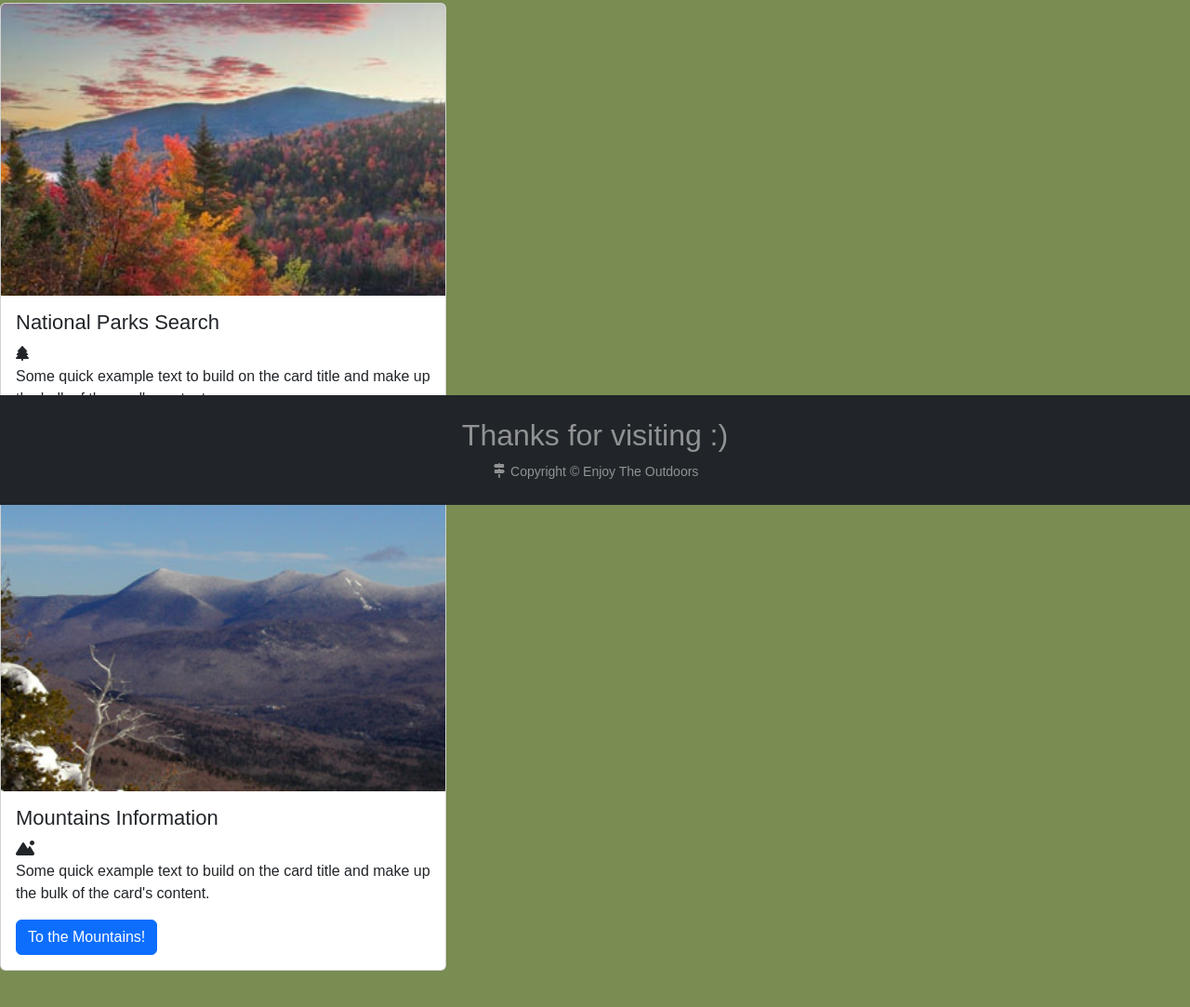
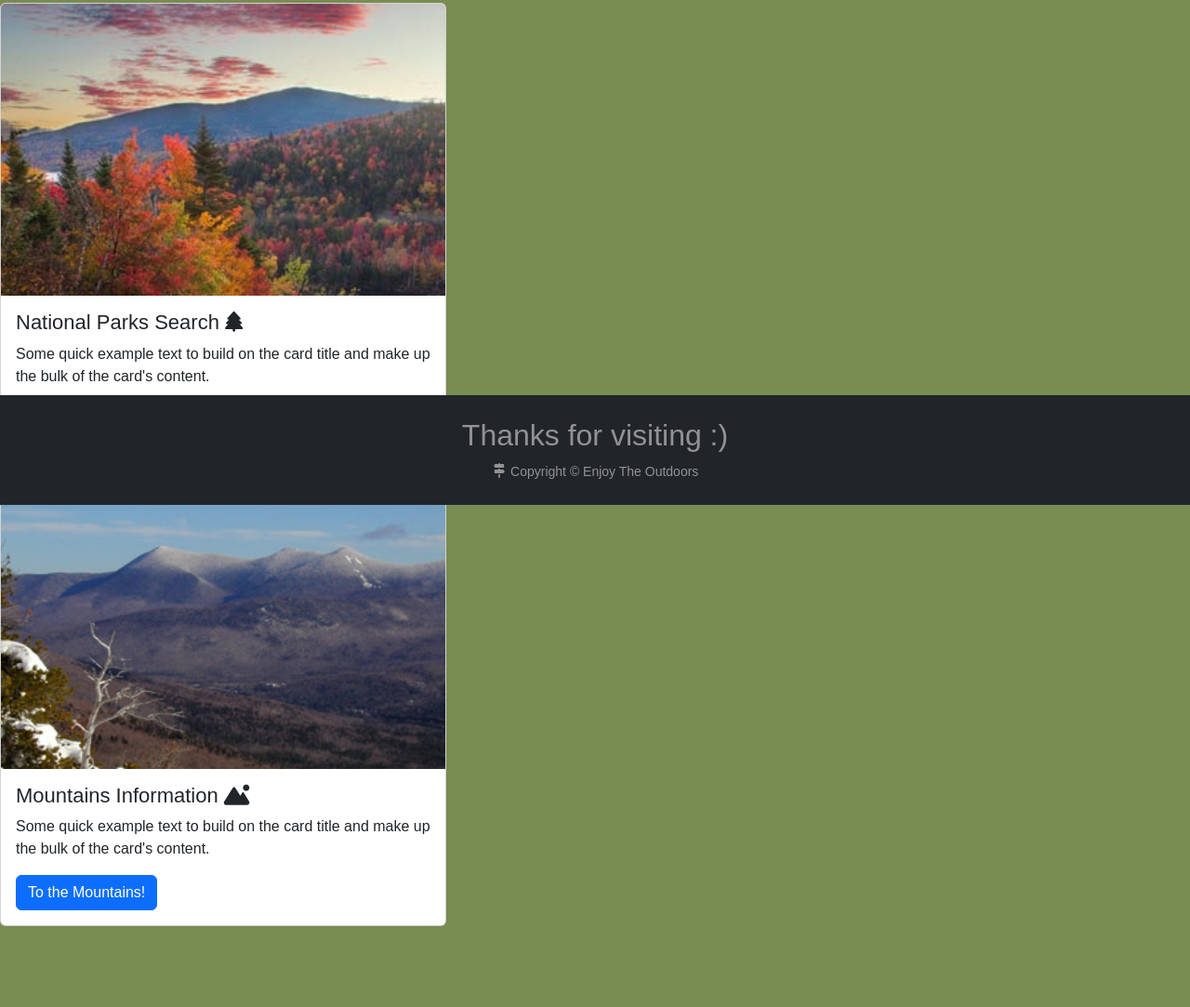
Before and after one commit to TheCodester1/EnjoyTheOutdoorsCapstone2, a plain HTML site: page index.html in a window 1280 px wide. Shown: the part 257-1340 px from the top of the page at 93% size. Drawn offline with nearby package versions, Linux system fonts and the light colour scheme.

Commit message:
- fixed icons

```diff
--- a/index.html
+++ b/index.html
@@ -46,7 +46,7 @@
             <div class="card">
                 <img class="card-img-top" src="/images/Tom-StoryImg.jpg" alt="Tom Story">
                 <div class="card-body">
-                    <h5 class="card-title">National Parks Search</h5><i class="fa-solid fa-tree"></i>
+                    <h5 class="card-title">National Parks Search <i class="fa-solid fa-tree"></i></h5>
                     <p class="card-text">Some quick example text to build on the card title and make up the bulk of the
                         card's
                         content.</p>
@@ -57,7 +57,7 @@
             <div class="card">
                 <img class="card-img-top" src="/images/Tripyramids-StoryImg_2.jpg" alt="Tripyramids">
                 <div class="card-body">
-                    <h5 class="card-title">Mountains Information</h5><i class="fa-solid fa-mountain-sun"></i>
+                    <h5 class="card-title">Mountains Information <i class="fa-solid fa-mountain-sun"></i></h5>
                     <p class="card-text">Some quick example text to build on the card title and make up the bulk of the
                         card's
                         content.</p>
```
